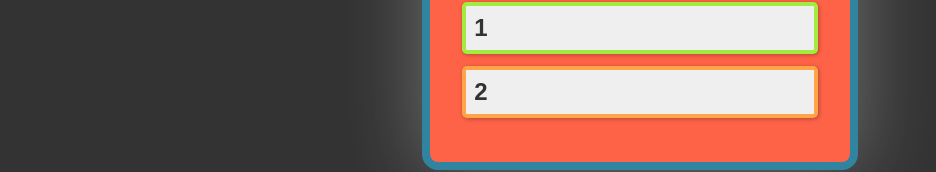
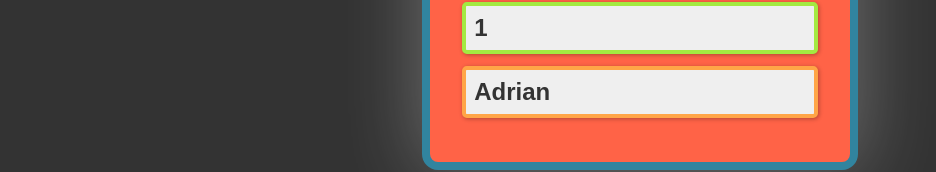
Before and after one commit to TenGosc007/git-learn, a plain HTML site: page index.html in a window 1280 px wide. Shown: the part 449-621 px from the top of the page, without its empty margins (0-936 px from the left). Drawn offline with Linux system fonts and the light colour scheme.

Commit message:
update name

```diff
--- a/index.html
+++ b/index.html
@@ -18,7 +18,7 @@
       <div class="box__mentor"><strong>mentor:</strong> Aleksander</div>
       <div class="box__team">Zespół:</div>
       <div class="box__memeber"><strong>1</strong></div>
-      <div class="box__memeber"><strong>2</strong></div>
+      <div class="box__memeber"><strong>Adrian</strong></div>
     </div>
   </body>
 </html>
```
